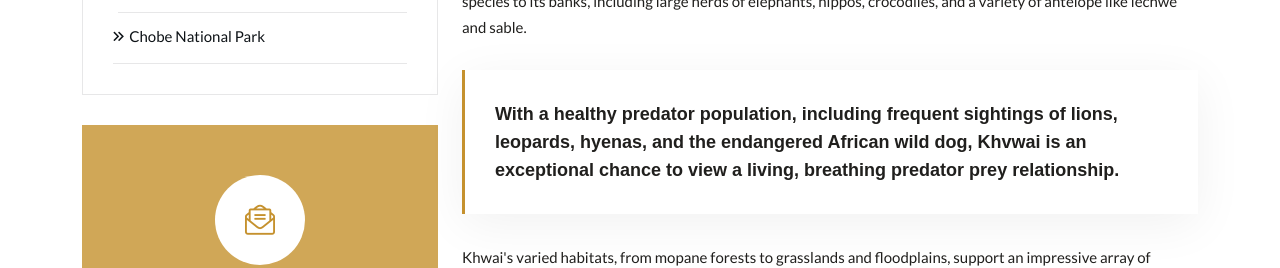
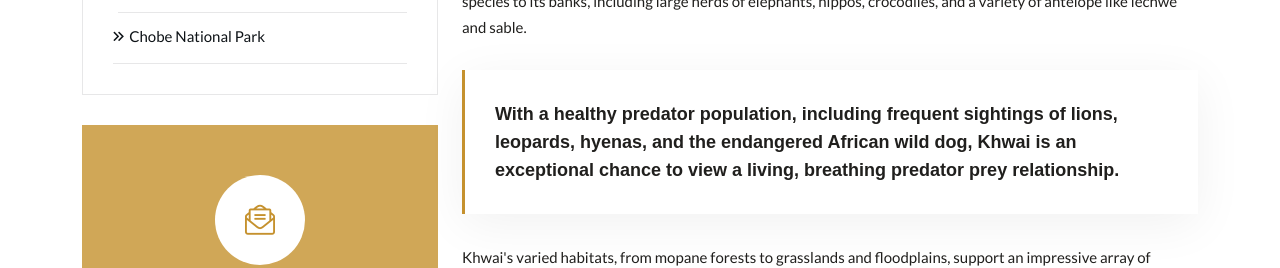
Before and after one commit to KarliChristensen/Safari, a Next.js app: page /trip-details in a window 1280 px wide. Shown: the part 751-1019 px from the top of the page. Built offline with nearby package versions, Linux system fonts and the light colour scheme; a web font is replaced by a local one.

Commit message:
Spelling error corrected

```diff
--- a/app/trip-details/service-details.jsx
+++ b/app/trip-details/service-details.jsx
@@ -92,7 +92,7 @@ const TripDetails = () => {
                 <span>
                   With a healthy predator population, including frequent
                   sightings of lions, leopards, hyenas, and the endangered
-                  African wild dog, Khvwai is an exceptional chance to view a
+                  African wild dog, Khwai is an exceptional chance to view a
                   living, breathing predator prey relationship.
                 </span>
                 <p>
```
